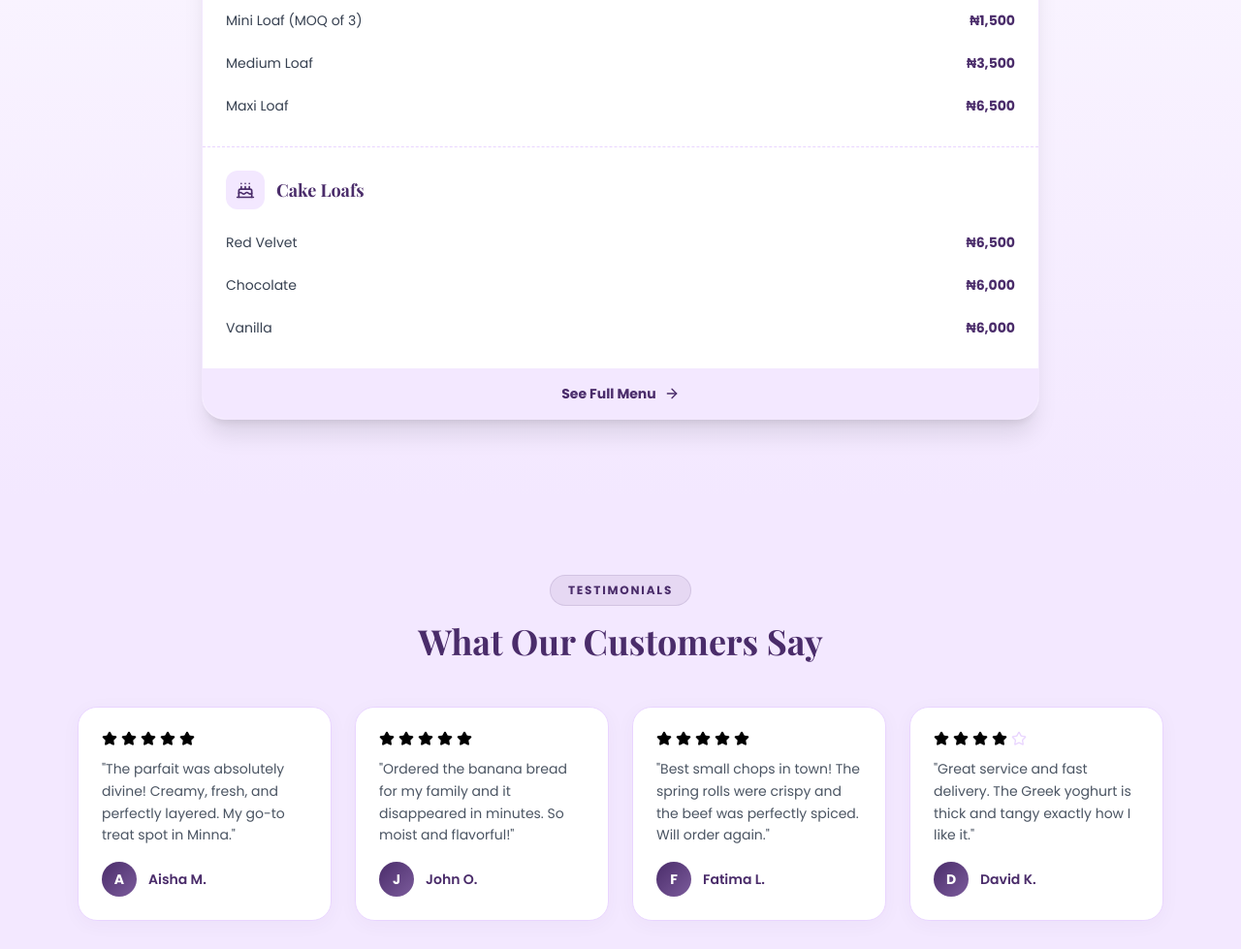
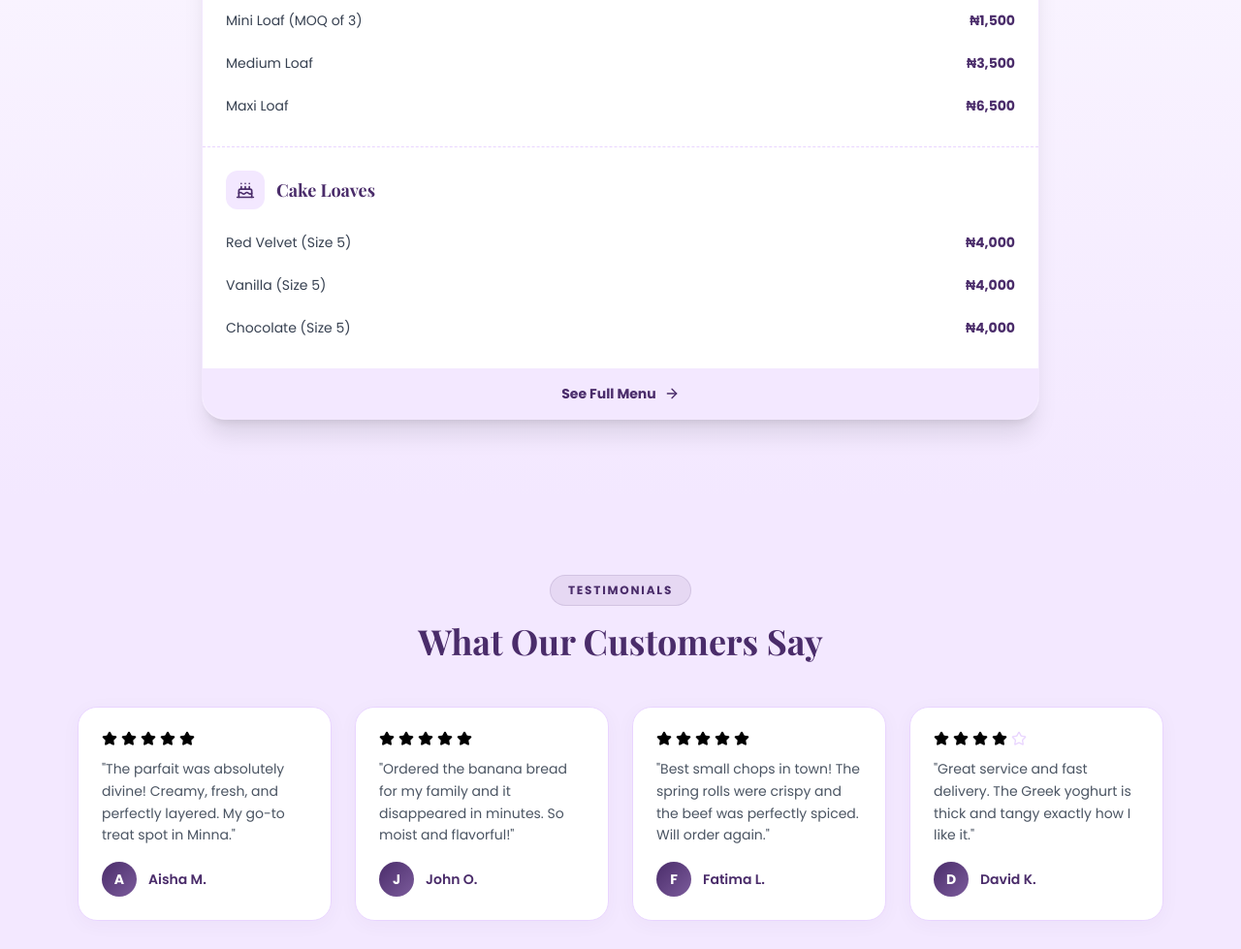
Before and after one commit to sirrichqrd/moyes-treats, a plain HTML site: page index.html in a window 1280 px wide. Shown: the part 3441-4420 px from the top of the page at 97% size. Drawn offline with nearby package versions, Linux system fonts and the light colour scheme.

Commit message:
add size 5 cake loaves

```diff
--- a/index.html
+++ b/index.html
@@ -785,17 +785,26 @@ const products = {
     note: 'You can request for any toppings you want. Banana bread can come in boxes (additional fee included).'
   },
   cakeLoafs: {
-    id: 'cakeLoafs', name: 'Cake Loafs', icon: '🍰', lucide:'cake', subtitle: '(Size 6")',
-    desc: '6-inch cake loaves in red velvet, chocolate and vanilla. Baked fresh to order.',
-    fromPrice: 6000,
+    id: 'cakeLoafs', name: 'Cake Loaves', icon: '🍰', lucide:'cake', subtitle: 'Sizes 5 & 6',
+    desc: 'Freshly baked cake loaves available in size 5 and size 6. Choose from red velvet, chocolate and vanilla.',
+    fromPrice: 4000,
+
     images: [
+      'assets/images/red-velvet-s5.jpg',
+      'assets/images/vanilla-s5.jpg',
+      'assets/images/chocolate-s5.jpg',
       'assets/images/cake-loaves.jpg',
       'assets/images/cake-loaf.jpg',
     ],
+
     items: [
-      { name: 'Red Velvet', price: 6500 },
-      { name: 'Chocolate', price: 6000 },
-      { name: 'Vanilla', price: 6000 }
+      { name: 'Red Velvet (Size 5)', price: 4000 },
+      { name: 'Vanilla (Size 5)', price: 4000 },
+      { name: 'Chocolate (Size 5)', price: 4000 },
+
+      { name: 'Red Velvet (Size 6)', price: 6500 },
+      { name: 'Chocolate (Size 6)', price: 6000 },
+      { name: 'Vanilla (Size 6)', price: 6000 }
     ]
   },
   brownies: {
```
Also changed, not shown: assets/images/chocolate-s5.jpg (added), assets/images/red-velvet-s5.jpg (added), assets/images/vanilla-s5.jpg (added).
